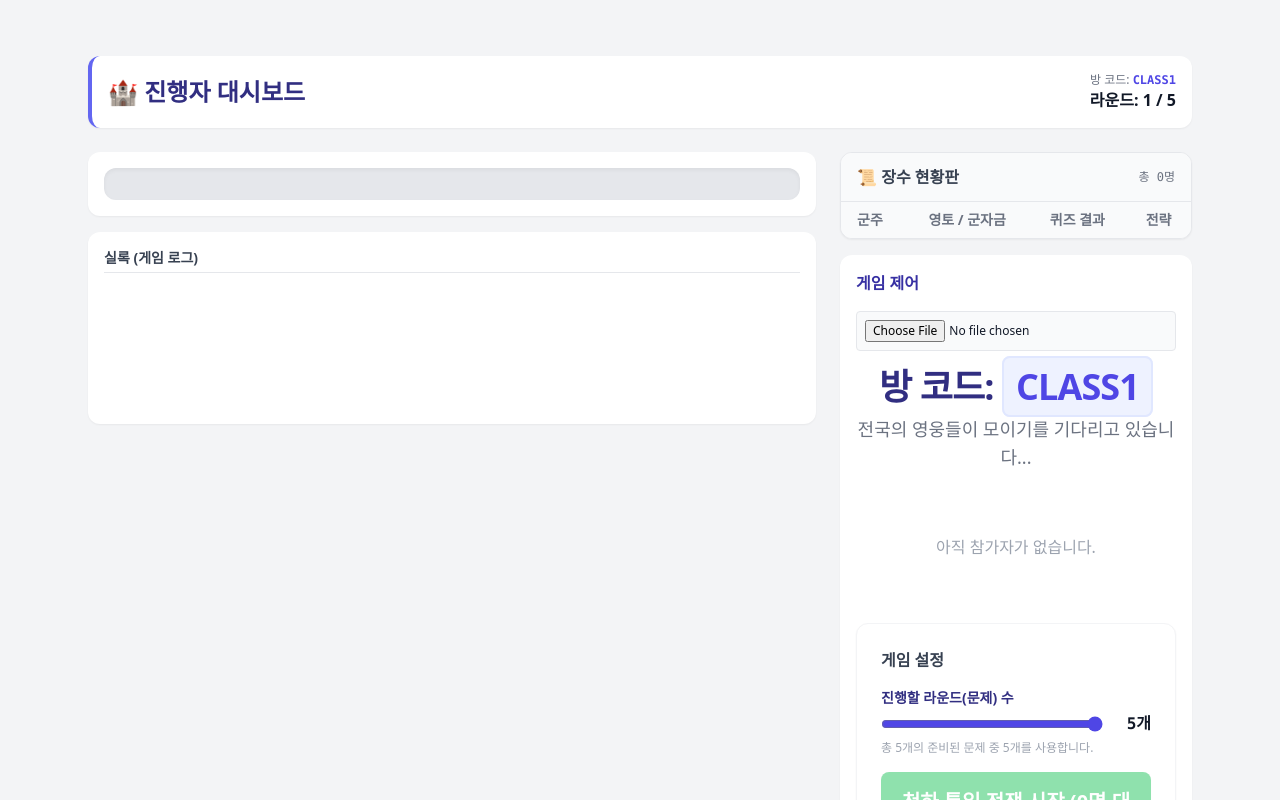
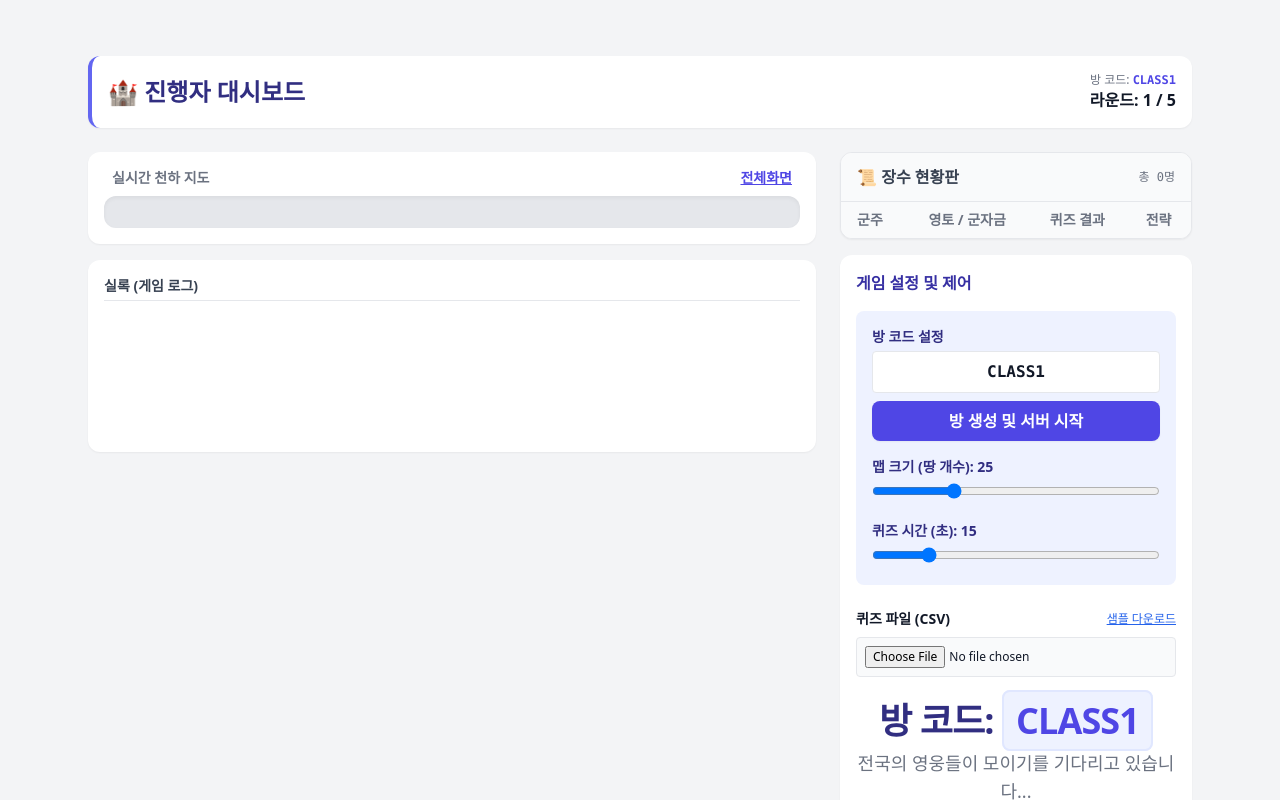
Before and after one commit to kkyuzzang/ddangddamuk, a React (Vite) app: page / in a window 1280 px wide. Both pictures are taken after a click on the button "👑 선생님(진행자)로 시작". Shown: the top 800 px of the page. Built offline with nearby package versions, Linux system fonts and the light colour scheme.

Commit message:
feat: Add CSV sample download button
Adds a button to download a sample CSV file for quiz data. This helps users understand the expected format for importing their own quiz questions.

```diff
--- a/App.tsx
+++ b/App.tsx
@@ -8,7 +8,6 @@ import { GameMap } from './components/GameMap';
 import { Button } from './components/Button';
 
 // -- Assets --
-// Google Drive IDs provided by user
 const IMAGES = {
   QUIZ: "https://lh3.googleusercontent.com/d/1MRKcqtXnqmsFeGN4w-ULPq6x4-ZoC2C4", // 지략의 시간 (퀴즈)
   ACTION: "https://lh3.googleusercontent.com/d/1Okvxliz4Nfe7mKeCHIPDDt1989zoLVKk", // 전쟁의 서막 (전략)
@@ -842,6 +841,19 @@ const App: React.FC = () => {
     reader.readAsArrayBuffer(file);
   };
 
+  const downloadSampleCSV = () => {
+      const csvContent = "문제,보기1,보기2,보기3,보기4,정답번호(1-4)\n대한민국의 수도는?,서울,부산,광주,대전,1";
+      const BOM = "\uFEFF";
+      const blob = new Blob([BOM + csvContent], { type: 'text/csv;charset=utf-8;' });
+      const url = URL.createObjectURL(blob);
+      const link = document.createElement("a");
+      link.setAttribute("href", url);
+      link.setAttribute("download", "quiz_sample.csv");
+      document.body.appendChild(link);
+      link.click();
+      document.body.removeChild(link);
+  };
+
   const joinGame = () => {
     if (!joinName || !joinRoomCode) return;
     const id = `p-${Date.now()}`;
@@ -875,8 +887,15 @@ const App: React.FC = () => {
       {(gameState.phase === 'ACTION_SELECT' || gameState.phase === 'QUIZ') && <SubmissionStatusBoard players={gameState.players} phase={gameState.phase} />}
       <div className="grid grid-cols-1 lg:grid-cols-3 gap-6">
         <div className="lg:col-span-2 space-y-4">
-          <div className="bg-white p-4 rounded-xl shadow-sm">
-             <GameMap lands={gameState.lands} players={gameState.players} combatEvents={gameState.phase === 'ROUND_RESULT' ? gameState.lastRoundEvents : []} />
+          <div className="bg-white p-4 rounded-xl shadow-sm relative">
+             <div className="flex justify-between items-center mb-2 px-2 text-sm font-semibold text-gray-500">
+                <span>실시간 천하 지도</span>
+                <button onClick={() => setIsMapFullscreen(!isMapFullscreen)} className="text-indigo-600 underline">전체화면</button>
+             </div>
+             <div className={isMapFullscreen ? 'fixed inset-0 z-50 bg-gray-100 p-10 flex items-center justify-center' : ''}>
+                {isMapFullscreen && <button onClick={() => setIsMapFullscreen(false)} className="absolute top-5 right-5 bg-white p-2 rounded-full shadow-lg font-bold">닫기</button>}
+                <GameMap lands={gameState.lands} players={gameState.players} combatEvents={gameState.phase === 'ROUND_RESULT' ? gameState.lastRoundEvents : []} />
+             </div>
           </div>
           <div className="bg-white p-4 rounded-xl shadow-sm h-48 overflow-y-auto text-sm">
             <h3 className="font-bold mb-2 border-b pb-1 text-gray-700">실록 (게임 로그)</h3>
@@ -886,10 +905,28 @@ const App: React.FC = () => {
         <div className="space-y-4">
             <PlayerStatusTable players={gameState.players} phase={gameState.phase} />
             <div className="bg-white p-4 rounded-xl shadow-sm">
-                <h3 className="font-bold mb-4 text-indigo-800">게임 제어</h3>
+                <h3 className="font-bold mb-4 text-indigo-800">게임 설정 및 제어</h3>
                 {gameState.phase === 'LOBBY' && (
-                    <div className="space-y-4">
-                        <input type="file" accept=".csv" onChange={handleFileUpload} className="w-full text-xs p-2 border rounded bg-gray-50" />
+                    <div className="space-y-6">
+                        <div className="bg-indigo-50 p-4 rounded-lg space-y-4">
+                            <div>
+                                <label className="text-sm font-bold text-indigo-900 block mb-1">방 코드 설정</label>
+                                <input type="text" className="w-full border p-2 rounded uppercase font-mono font-bold text-center" value={gameState.roomCode} onChange={e => setGameState({...gameState, roomCode: e.target.value.toUpperCase()})} disabled={!!peerRef.current} />
+                                {!peerRef.current && <Button onClick={() => initializeHost(gameState.roomCode)} className="w-full mt-2">방 생성 및 서버 시작</Button>}
+                            </div>
+                            <div>
+                                <label className="text-sm font-bold text-indigo-900 block mb-1">맵 크기 (땅 개수): {gameState.totalLands}</label>
+                                <input type="range" min="12" max="60" className="w-full" value={gameState.totalLands} onChange={e => setGameState({...gameState, totalLands: parseInt(e.target.value)})} />
+                            </div>
+                            <div>
+                                <label className="text-sm font-bold text-indigo-900 block mb-1">퀴즈 시간 (초): {gameState.quizDuration}</label>
+                                <input type="range" min="5" max="60" step="5" className="w-full" value={gameState.quizDuration} onChange={e => setGameState({...gameState, quizDuration: parseInt(e.target.value)})} />
+                            </div>
+                        </div>
+                        <div className="space-y-2">
+                            <div className="flex justify-between items-center"><label className="text-sm font-semibold">퀴즈 파일 (CSV)</label><button onClick={downloadSampleCSV} className="text-xs text-blue-600 underline">샘플 다운로드</button></div>
+                            <input type="file" accept=".csv" onChange={handleFileUpload} className="w-full text-xs p-2 border rounded bg-gray-50" />
+                        </div>
                         <LobbyView isHost={true} players={gameState.players} onStart={startGame} roomCode={gameState.roomCode} connectionStatus={connectionStatus} totalQuizzes={targetQuizCount} setTotalQuizzes={setTargetQuizCount} maxQuizzes={gameState.quizzes.length} />
                     </div>
                 )}
@@ -917,14 +954,14 @@ const App: React.FC = () => {
             <div className="max-w-md mx-auto bg-white rounded-2xl shadow-xl overflow-hidden mt-12 border-t-8 border-indigo-600">
                 <div className="bg-gradient-to-br from-indigo-600 to-blue-700 p-10 text-center text-white">
                     <h1 className="text-4xl font-extrabold mb-2">삼국지 땅따먹기</h1>
-                    <p className="opacity-80">지략과 전략의 천하통일 퀴즈 게임</p>
+                    <p className="opacity-80 font-medium">지략과 전략의 천하통일 퀴즈 게임</p>
                 </div>
                 <div className="p-8 space-y-6">
                     <Button onClick={() => setMode('HOST')} className="w-full py-4 text-lg" variant="secondary">👑 선생님(진행자)로 시작</Button>
-                    <div className="relative flex items-center"><div className="flex-grow border-t"></div><span className="px-3 text-gray-400 text-sm">학생 입장</span><div className="flex-grow border-t"></div></div>
+                    <div className="relative flex items-center"><div className="flex-grow border-t border-gray-200"></div><span className="px-3 text-gray-400 text-sm">학생 입장</span><div className="flex-grow border-t border-gray-200"></div></div>
                     <div className="space-y-3">
-                        <input type="text" placeholder="이름" className="w-full p-4 border rounded-xl font-bold" value={joinName} onChange={e => setJoinName(e.target.value)} />
-                        <input type="text" placeholder="방 코드" className="w-full p-4 border rounded-xl font-mono text-center text-xl uppercase" value={joinRoomCode} onChange={e => setJoinRoomCode(e.target.value.toUpperCase())} />
+                        <input type="text" placeholder="이름 (닉네임)" className="w-full p-4 border rounded-xl font-bold" value={joinName} onChange={e => setJoinName(e.target.value)} />
+                        <input type="text" placeholder="방 코드 (예: CLASS1)" className="w-full p-4 border rounded-xl font-mono text-center text-xl uppercase tracking-widest" value={joinRoomCode} onChange={e => setJoinRoomCode(e.target.value.toUpperCase())} />
                         <Button onClick={joinGame} className="w-full py-4 text-lg shadow-lg">전쟁터 입장하기</Button>
                     </div>
                 </div>
@@ -933,6 +970,17 @@ const App: React.FC = () => {
         {mode === 'HOST' && renderHostDashboard()}
         {mode === 'GUEST' && (
           <div className="max-w-4xl mx-auto">
+             {gameState.phase !== 'GAME_OVER' && (
+                <div className="flex justify-between items-center mb-6 bg-white p-4 rounded-xl shadow-sm border-l-4 border-indigo-500">
+                    <div className="flex items-center gap-3">
+                        <div className="font-bold text-gray-800">{gameState.players.find(p => p.id === myPlayerId)?.name || joinName}</div>
+                    </div>
+                    <div className="text-right">
+                         <div className="text-xs text-gray-500 font-bold">현재 라운드</div>
+                         <div className="font-mono font-bold text-indigo-600">{gameState.round} / {gameState.quizzes.length}</div>
+                    </div>
+                </div>
+             )}
             {gameState.phase === 'LOBBY' && <LobbyView isHost={false} players={gameState.players} onStart={() => {}} roomCode={gameState.roomCode} connectionStatus={connectionStatus} totalQuizzes={targetQuizCount} setTotalQuizzes={() => {}} maxQuizzes={gameState.quizzes.length} />}
             {gameState.phase === 'QUIZ' && <QuizView quiz={gameState.quizzes[gameState.currentQuizIndex]} timeRemaining={gameState.timer} isHost={false} onAnswer={submitAnswer} />}
             {(gameState.phase === 'ACTION_SELECT' || gameState.phase === 'ROUND_RESULT' || gameState.phase === 'GAME_OVER') && renderGuestDashboard()}
```
